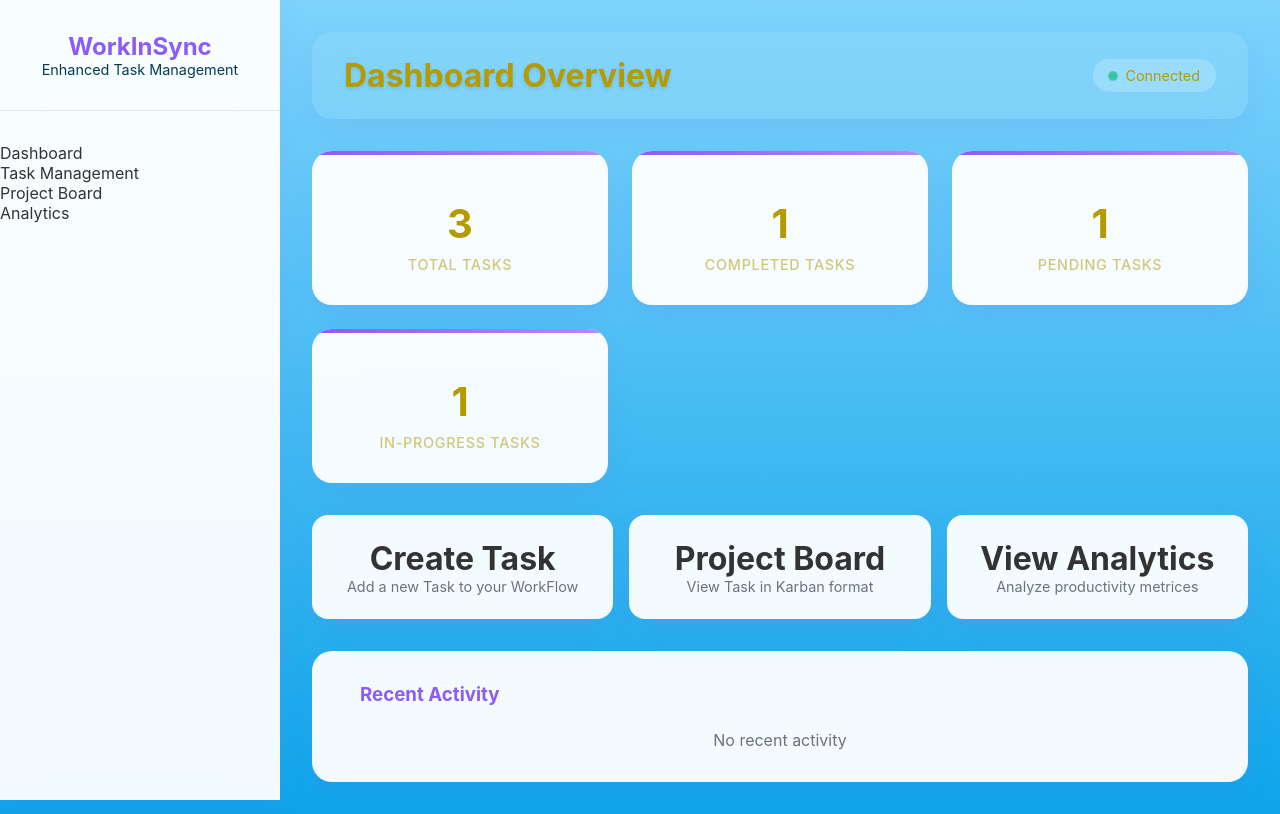
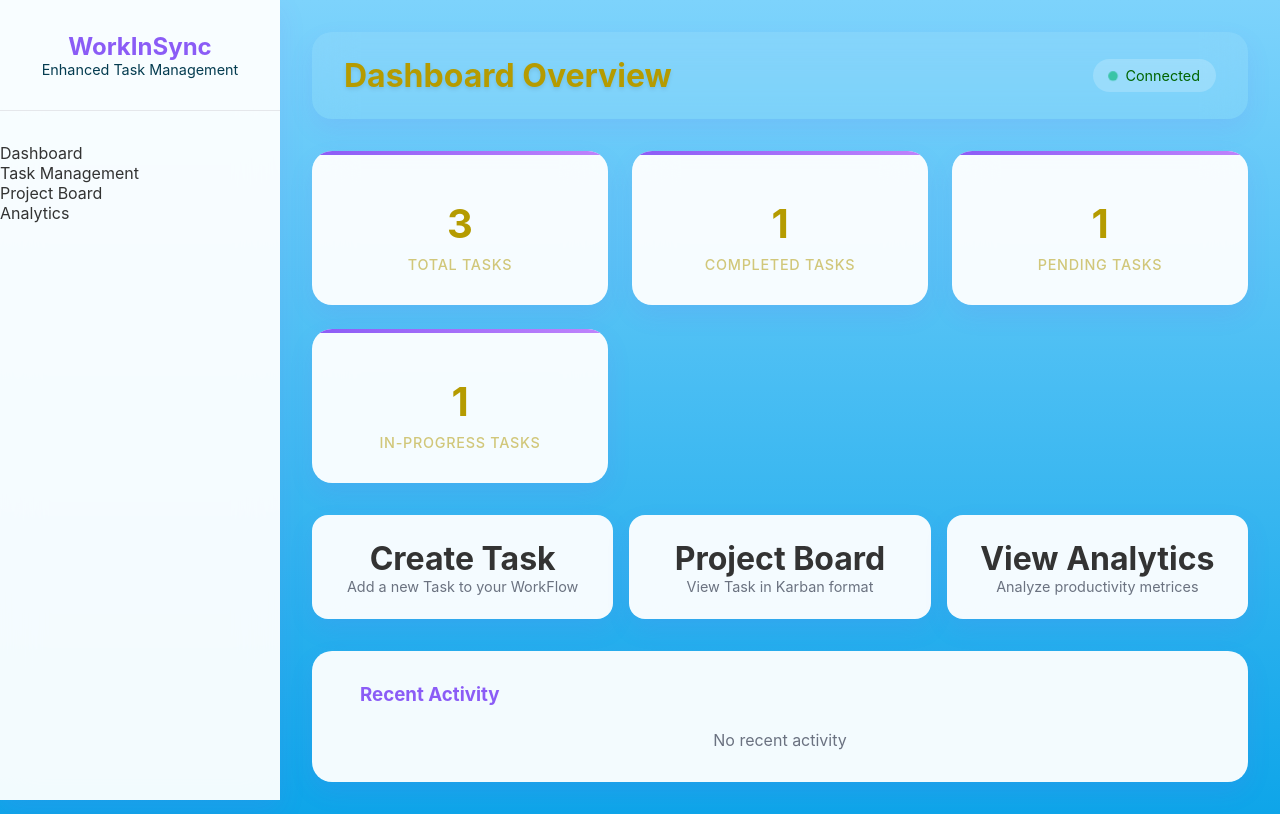
Before and after one commit to aman00eh00/RealTime_TaskManagement_System, a plain HTML site: page index.html in a window 1280 px wide. Drawn offline with Linux system fonts and the light colour scheme.

Commit message:
uodating script file

```diff
--- a/style.css
+++ b/style.css
@@ -145,7 +145,7 @@ body {
     background: rgba(255, 255, 255, 0.2);
     padding: 0.5rem 1rem;
     border-radius: 25px;
-    color: #b59b00;
+    color: #006400;
     font-size: 0.9rem;
 }
 
```
